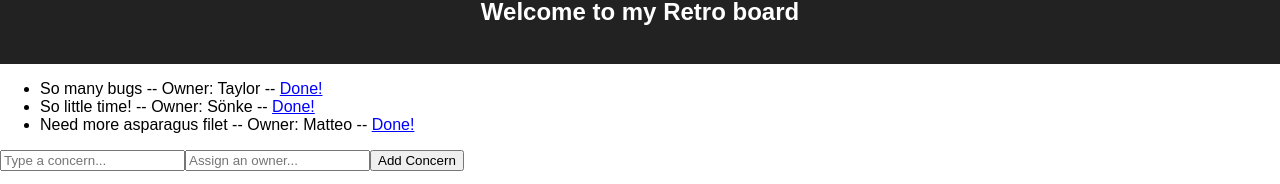
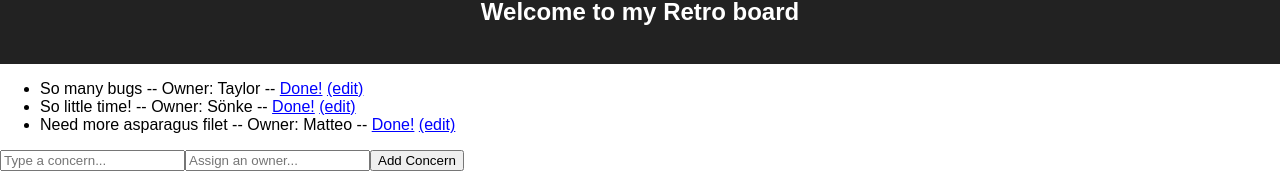
Before and after one commit to taykcrane/practice-todo, a React (Create React App) app: page / in a window 1280 px wide. Shown: the part 126-310 px from the top of the page. Built offline with nearby package versions, Linux system fonts and the light colour scheme.

Commit message:
Tc edit an existing concern (#6)
* added edit functionality for the todo item, not the owner

* fixed minor bug

* finished the edit concern feature including owner

```diff
--- a/src/components/App.css
+++ b/src/components/App.css
@@ -12,12 +12,6 @@
 
 .App-intro {
   font-size: large;
-}
-
-.complete {
-  text-decoration: underline;
-  color: blue;
-  cursor: pointer;
 }
 
 .completed {
--- a/src/components/App.js
+++ b/src/components/App.js
@@ -1,39 +1,63 @@
-import React from 'react';
-import taylor from '../taylor.jpg';
+import React from "react";
+import taylor from "../taylor.jpg";
 import "./App.css";
 import TodoList from "./TodoList.js";
 import CompletedTodos from "./CompletedTodos.js";
 
-
 class App extends React.Component {
-
   constructor() {
     super();
 
     this.addTodo = this.addTodo.bind(this);
     this.completeTodo = this.completeTodo.bind(this);
+    this.editTodo = this.editTodo.bind(this);
     this.toggleShowCompletedState = this.toggleShowCompletedState.bind(this);
 
     this.state = {
-      todos: [{todo: "So many bugs", owner: "Taylor"},
-              {todo: "So little time!", owner: "Sönke"},
-              {todo: "Need more asparagus filet", owner: "Matteo"}],
-      completedTodos: [{todo: "App keeps crashing", owner: "Joe"}],
+      todos: [
+        { todo: "So many bugs", owner: "Taylor", isEditing: false },
+        { todo: "So little time!", owner: "Sönke", isEditing: false },
+        { todo: "Need more asparagus filet", owner: "Matteo", isEditing: false },
+      ],
+      completedTodos: [{ todo: "App keeps crashing", owner: "Joe" }],
       showCompleted: false,
-    }
+    };
   }
-
 
   addTodo(newTodo, newOwner) {
     var todos = [...this.state.todos];
     todos.push({
       todo: newTodo,
-      owner: newOwner
+      owner: newOwner,
     });
     this.setState({
-      todos: todos
-    })
+      todos: todos,
+    });
   }
+
+  editTodo(index) {
+    console.log("todo is being edited");
+
+    var todos = [...this.state.todos];
+    var todo = todos[index];
+    todo.isEditing = true;
+
+    this.setState({
+      todos: todos,
+    });
+  }
+
+  commitEdit = (index, updatedTodo, updatedOwner) => {
+    var todos = [...this.state.todos];
+    var todo = todos[index];
+    todo.todo = updatedTodo;
+    todo.owner = updatedOwner;
+    todo.isEditing = false;
+
+    this.setState({
+      todos: todos,
+    });
+  };
 
   completeTodo(index) {
     var todos = [...this.state.todos];
@@ -46,18 +70,16 @@ class App extends React.Component {
 
     this.setState({
       todos: todos,
-      completedTodos: completedTodos
-    })
+      completedTodos: completedTodos,
+    });
   }
 
   toggleShowCompletedState() {
     console.log("show completed toggled");
     this.setState({
-      showCompleted: !this.state.showCompleted
-    })
+      showCompleted: !this.state.showCompleted,
+    });
   }
-
-
 
   render() {
     return (
@@ -70,7 +92,9 @@ class App extends React.Component {
         <TodoList
           todos={this.state.todos}
           addTodo={this.addTodo}
+          editTodo={this.editTodo}
           completeTodo={this.completeTodo}
+          commitEdit={this.commitEdit}
         />
 
         <CompletedTodos
@@ -78,7 +102,6 @@ class App extends React.Component {
           showCompleted={this.state.showCompleted}
           toggleShowCompletedState={this.toggleShowCompletedState}
         />
-
       </div>
     );
   }
--- a/src/components/TodoList.css
+++ b/src/components/TodoList.css
@@ -1,5 +1,12 @@
+.complete,
+.edit {
+	text-decoration: underline;
+	color: blue;
+	cursor: pointer;
+}
+
 .emptyConcernError {
-  color: red;
-  margin: 0;
-  font-size: .75em;
+	color: red;
+	margin: 0;
+	font-size: 0.75em;
 }
--- a/src/components/TodoList.js
+++ b/src/components/TodoList.js
@@ -9,13 +9,30 @@ class TodoList extends React.Component {
         this.handleConcernChange = this.handleConcernChange.bind(this);
         this.handleOwnerChange = this.handleOwnerChange.bind(this);
         this.handleAddTodo = this.handleAddTodo.bind(this);
+        this.renderReadOrEdit = this.renderReadOrEdit.bind(this);
 
         this.state = {
             newTodo: "",
             newOwner: "",
             emptyConcernError: false,
+            updatedTodo: "",
+            updatedOwner: "",
         };
     }
+
+    handleEditTodoChange = event => {
+        var updatedTodo = event.target.value;
+        this.setState({
+            updatedTodo: updatedTodo,
+        });
+    };
+
+    handleEditOwnerChange = event => {
+        var updatedOwner = event.target.value;
+        this.setState({
+            updatedOwner: updatedOwner,
+        });
+    };
 
     handleConcernChange(event) {
         var newTodo = event.target.value;
@@ -31,6 +48,25 @@ class TodoList extends React.Component {
             newOwner: newOwner,
         });
     }
+
+    handleEditTodo(event, index) {
+        event.preventDefault();
+        var updatedTodo = this.state.updatedTodo;
+        var updatedOwner = this.state.updatedOwner;
+        this.props.commitEdit(index, updatedTodo, updatedOwner);
+        this.setState({
+            updatedTodo: "",
+            updatedOwner: "",
+        });
+    }
+
+    handleEditTodoButtonClick = (item, index) => {
+        this.props.editTodo(index);
+        this.setState({
+            updatedTodo: item.todo,
+            updatedOwner: item.owner,
+        });
+    };
 
     handleAddTodo(event) {
         event.preventDefault();
@@ -52,20 +88,36 @@ class TodoList extends React.Component {
         this.input.focus();
     }
 
+    renderReadOrEdit(item, index) {
+        if (item.isEditing == true) {
+            return (
+                <form>
+                    <input value={this.state.updatedTodo} onChange={this.handleEditTodoChange} />
+                    <input value={this.state.updatedOwner} onChange={this.handleEditOwnerChange} />
+                    <button onClick={event => this.handleEditTodo(event, index)}>Update concern</button>
+                </form>
+            );
+        } else {
+            return (
+                <div>
+                    <span>{item.todo} -- </span>
+                    <span>{item.owner ? `Owner: ${item.owner}  --  ` : null}</span>
+                    <span className="complete" onClick={() => this.props.completeTodo(index)}>
+                        Done!
+                    </span>
+                    <span> </span>
+                    <span className="edit" onClick={() => this.handleEditTodoButtonClick(item, index)}>
+                        (edit)
+                    </span>
+                </div>
+            );
+        }
+    }
+
     render() {
         return (
             <div>
-                <ul>
-                    {this.props.todos.map((item, index) => (
-                        <li key={index}>
-                            <span>{item.todo} -- </span>
-                            <span>{item.owner ? `Owner: ${item.owner}  --  ` : null}</span>
-                            <span className="complete" onClick={() => this.props.completeTodo(index)}>
-                                Done!
-                            </span>
-                        </li>
-                    ))}
-                </ul>
+                <ul>{this.props.todos.map((item, index) => <li key={index}>{this.renderReadOrEdit(item, index)}</li>)}</ul>
                 <form>
                     <input
                         placeholder="Type a concern..."
```
